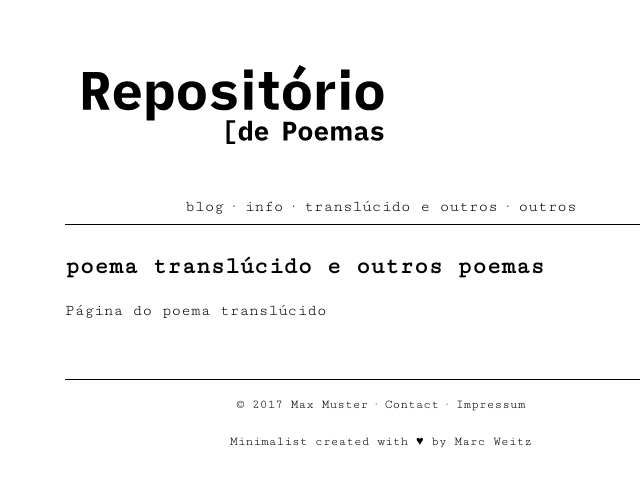
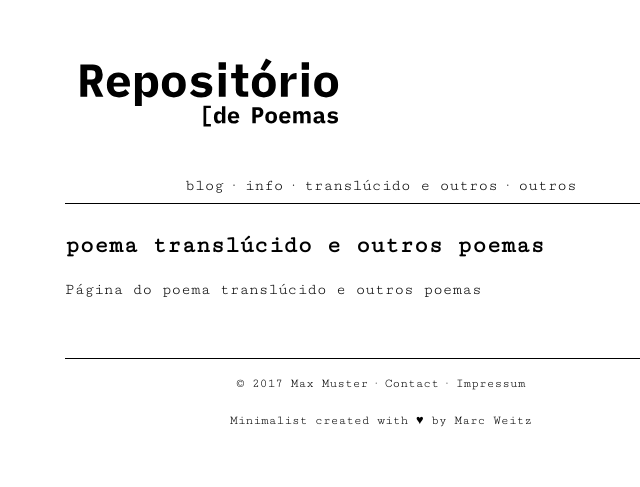
Before and after one commit to olivia-olivia/olivia-olivia.github.io, a Jekyll site: the page built from translucido-e-outros.md, in a window 1280 px wide. Shown: the top 487 px of the page, without its empty margins (259-899 px from the left). Built offline with Jekyll 4.4.1, drawn with Linux system fonts in a browser that asks for light colours.

Commit message:
correções mínimas
link quebrado dos poemas translúcidos
dois títulos no outros

```diff
--- a/assets/css/style.css
+++ b/assets/css/style.css
@@ -63,7 +63,7 @@
 }
 
 #logo img {
-	max-width: 70%;
+	max-width: 60%;
 }
 
 #content-left a:link, #content-left a:visited	{
--- a/translucido-e-outros.md
+++ b/translucido-e-outros.md
@@ -1,7 +1,7 @@
 ---
 layout: default
 title: poema translúcido e outros poemas
-permalink: /translucido-e-outro/
+permalink: /translucido-e-outros/
 ---
 
-Página do poema translúcido
+Página do poema translúcido e outros poemas
```
Also changed, not shown: outros.md (+0 -2 lines).
